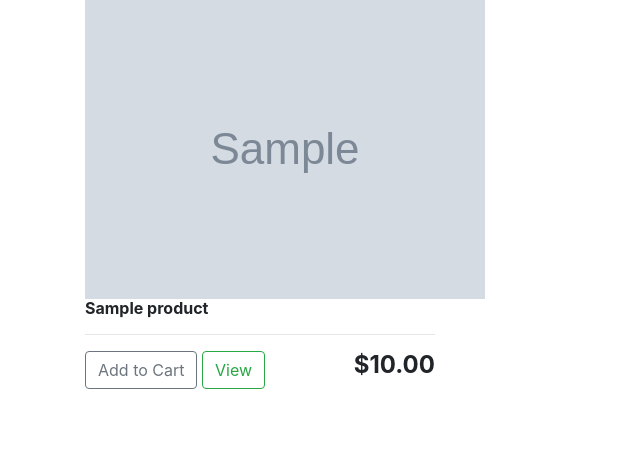
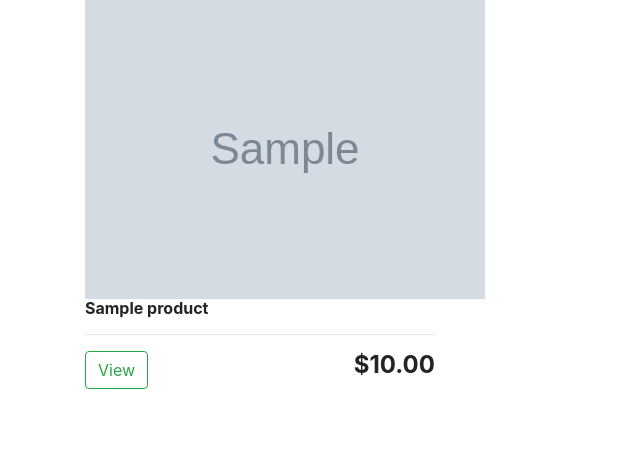
Before and after one commit to rabbanibcs/ecom, a Django app: page /store/ in a window 1280 px wide. Shown: the part 242-710 px from the top of the page, without its empty margins (0-640 px from the left). Run offline with Django 3.2, Linux system fonts and the light colour scheme; tables that the repository leaves empty hold one stand-in row (values such as "Sample post"); grey boxes marked "Sample" are stand-in pictures; some libraries are stand-ins or nearby versions.

Commit message:
view btn activated.

```diff
--- a/store/templates/store/store.html
+++ b/store/templates/store/store.html
@@ -5,35 +5,16 @@
        {% for product in products %}
        <div class="col-lg-4">
             <div class="box-element product ">
-                <img class="thumbnail" src="{{ product.image.url }}" alt="">
+                <img class="thumbnail" src="{{ product.image_url }}" alt="">
                 <h6><strong>{{ product.name }}</strong></h6>
 				<hr>
-                <button  class="btn btn-outline-secondary add-btn">Add to Cart</button>
-				<a class="btn btn-outline-success" href="#">View</a>
-				<h4 style="display: inline-block; float: right"><strong>${{ product.price|floatformat:2 }}</strong></h4>
+
+                <a class="btn btn-outline-success" href="{% url 'detail' product.id %}">View</a>
+                <h4 style="display: inline-block; float: right"><strong>${{ product.price|floatformat:2 }}</strong></h4>
+
+
             </div>
        </div>
        {% endfor %}
-<!--       <div class="col-lg-4">-->
-<!--            <div class="box-element product ">-->
-<!--                <img class="thumbnail" src=" {% static 'images/placeholder.png' %}" alt="">-->
-<!--                <h6><strong>product</strong></h6>-->
-<!--				<hr>-->
-<!--                <button  class="btn btn-outline-secondary add-btn">Add to Cart</button>-->
-<!--				<a class="btn btn-outline-success" href="#">View</a>-->
-<!--				<h4 style="display: inline-block; float: right"><strong>$20</strong></h4>-->
-<!--            </div>-->
-<!--       </div>-->
-<!--       <div class="col-lg-4">-->
-<!--            <div class="box-element product ">-->
-<!--                <img class="thumbnail"  src=" {% static 'images/placeholder.png' %}" alt="">-->
-<!--                <h6><strong>product</strong></h6>-->
-<!--				<hr>-->
-<!--                <button  class="btn btn-outline-secondary add-btn">Add to Cart</button>-->
-<!--				<a class="btn btn-outline-success" href="#">View</a>-->
-<!--				<h4 style="display: inline-block; float: right"><strong>$20</strong></h4>-->
-<!--            </div>-->
-<!--       </div>-->
-
    </div>
 {% endblock content %}
```
